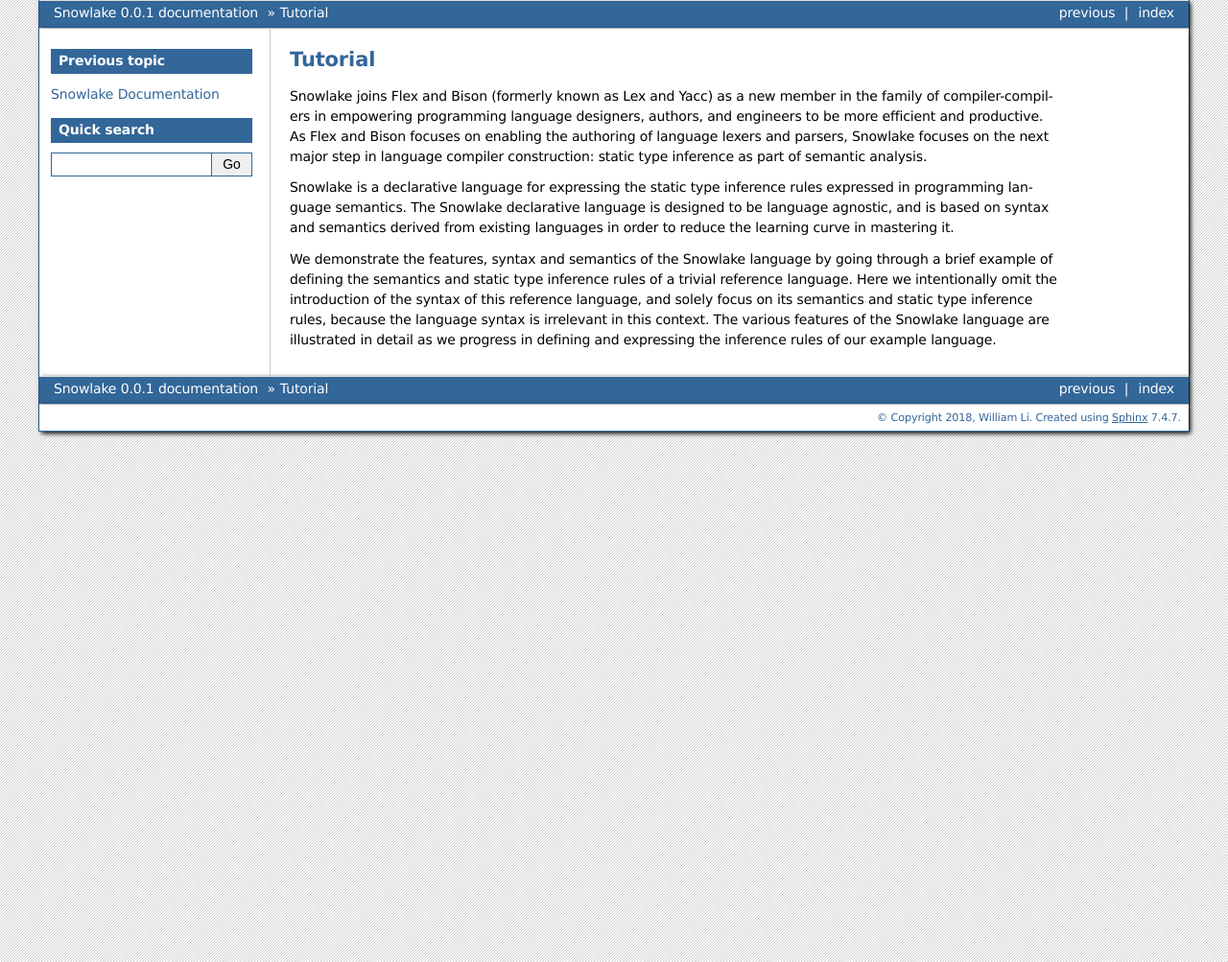
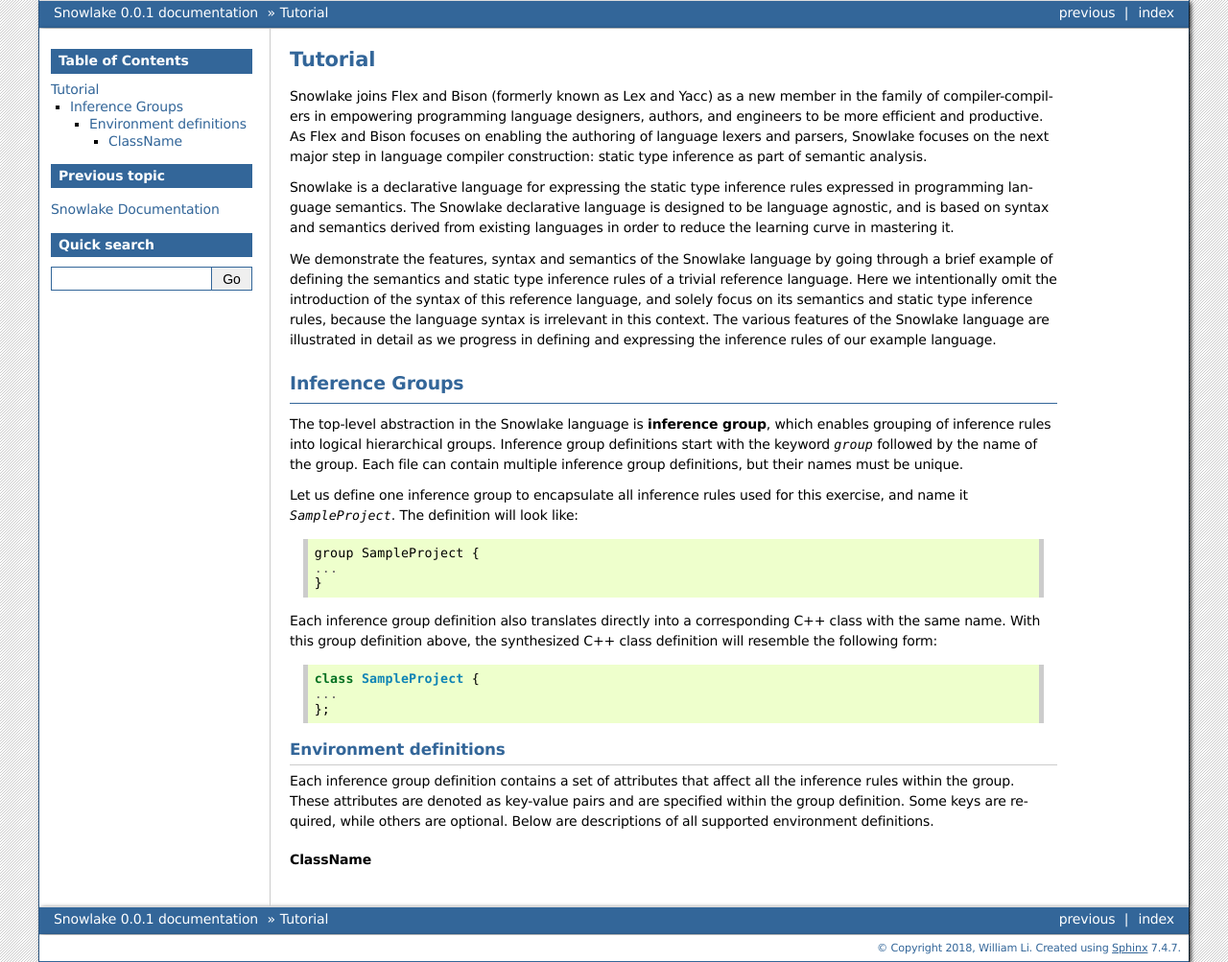
Before and after one commit to libcxx/Snowlake, a Sphinx documentation site: the page built from docs/source/tutorial.rst, in a window 1280 px wide. Shown: the whole page at 96% size. Built offline with Sphinx 7.4.7, drawn with Linux system fonts in a browser that asks for light colours.

Commit message:
Add "Inference Groups" section [ci skip]

```diff
--- a/docs/source/tutorial.rst
+++ b/docs/source/tutorial.rst
@@ -1,7 +1,8 @@
 .. Copyright William Li. All rights reserved.
 
+********
 Tutorial
-========
+********
 
 Snowlake joins Flex and Bison (formerly known as Lex and Yacc) as a new
 member in the family of compiler-compilers in empowering programming language
@@ -24,3 +25,42 @@ on its semantics and static type inference rules, because the language syntax
 is irrelevant in this context. The various features of the Snowlake language
 are illustrated in detail as we progress in defining and expressing the
 inference rules of our example language.
+
+
+Inference Groups
+################
+
+The top-level abstraction in the Snowlake language is **inference group**,
+which enables grouping of inference rules into logical hierarchical groups.
+Inference group definitions start with the keyword `group` followed by the
+name of the group. Each file can contain multiple inference group definitions,
+but their names must be unique.
+
+Let us define one inference group to encapsulate all inference rules used
+for this exercise, and name it `SampleProject`. The definition will
+look like::
+
+  group SampleProject {
+  ...
+  }
+
+Each inference group definition also translates directly into a corresponding
+C++ class with the same name. With this group definition above, the
+synthesized C++ class definition will resemble the following form::
+
+  class SampleProject {
+  ...
+  };
+
+
+Environment definitions
+***********************
+
+Each inference group definition contains a set of attributes that affect
+all the inference rules within the group. These attributes are denoted as
+key-value pairs and are specified within the group definition.
+Some keys are required, while others are optional.
+Below are descriptions of all supported environment definitions.
+
+ClassName
+^^^^^^^^^
```
